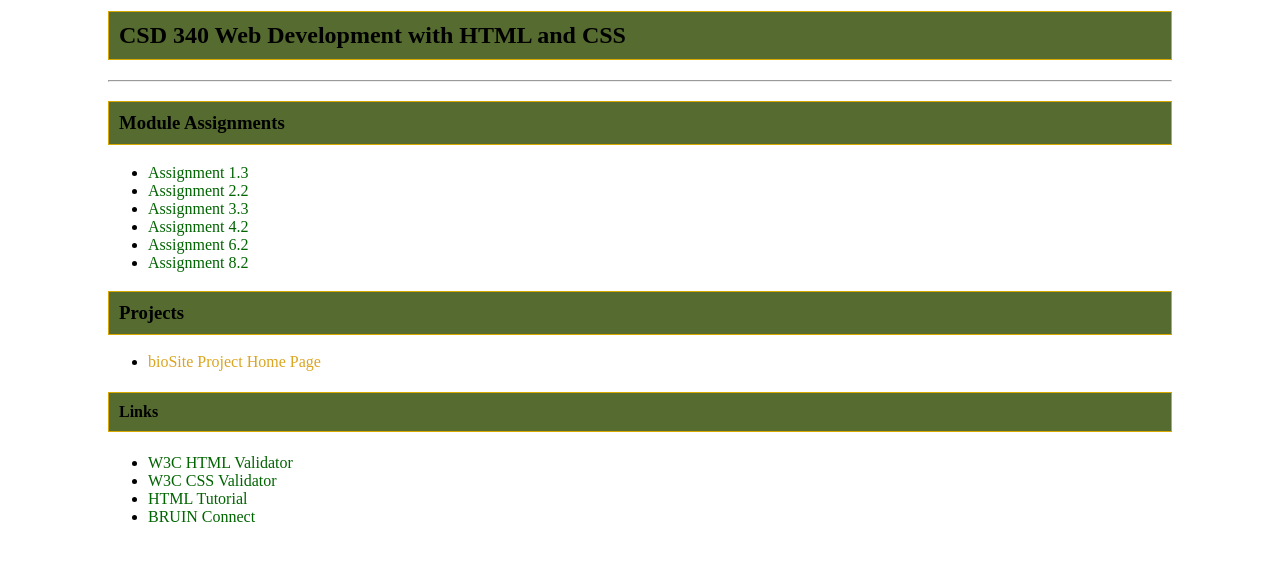
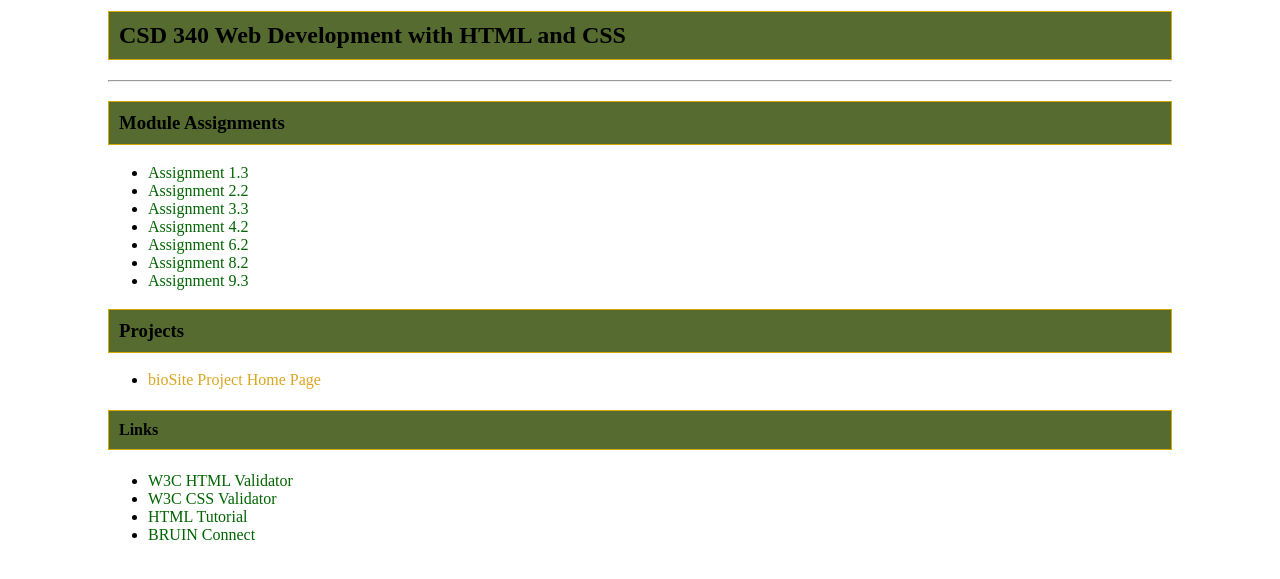
Before and after one commit to creaney/csd-340, a plain HTML site: page index.html in a window 1280 px wide. Shown: the part 119-698 px from the top of the page. Drawn offline with Linux system fonts and the light colour scheme.

Commit message:
Updated index.html for 9-3 files

```diff
--- a/index.html
+++ b/index.html
@@ -22,6 +22,7 @@
             <li><a href="module-4/Reaney_Mod4_2.html">Assignment 4.2</a></li>
             <li><a href="module-6/Reaney_Mod6_2.html">Assignment 6.2</a></li>
             <li><a href="module-8/Reaney_Mod8_2.html">Assignment 8.2</a></li>
+            <li><a href="module-9/Reaney_Mod9_3.html">Assignment 9.3</a></li>
         </ul>
 
         <h3>Projects</h3>
```
